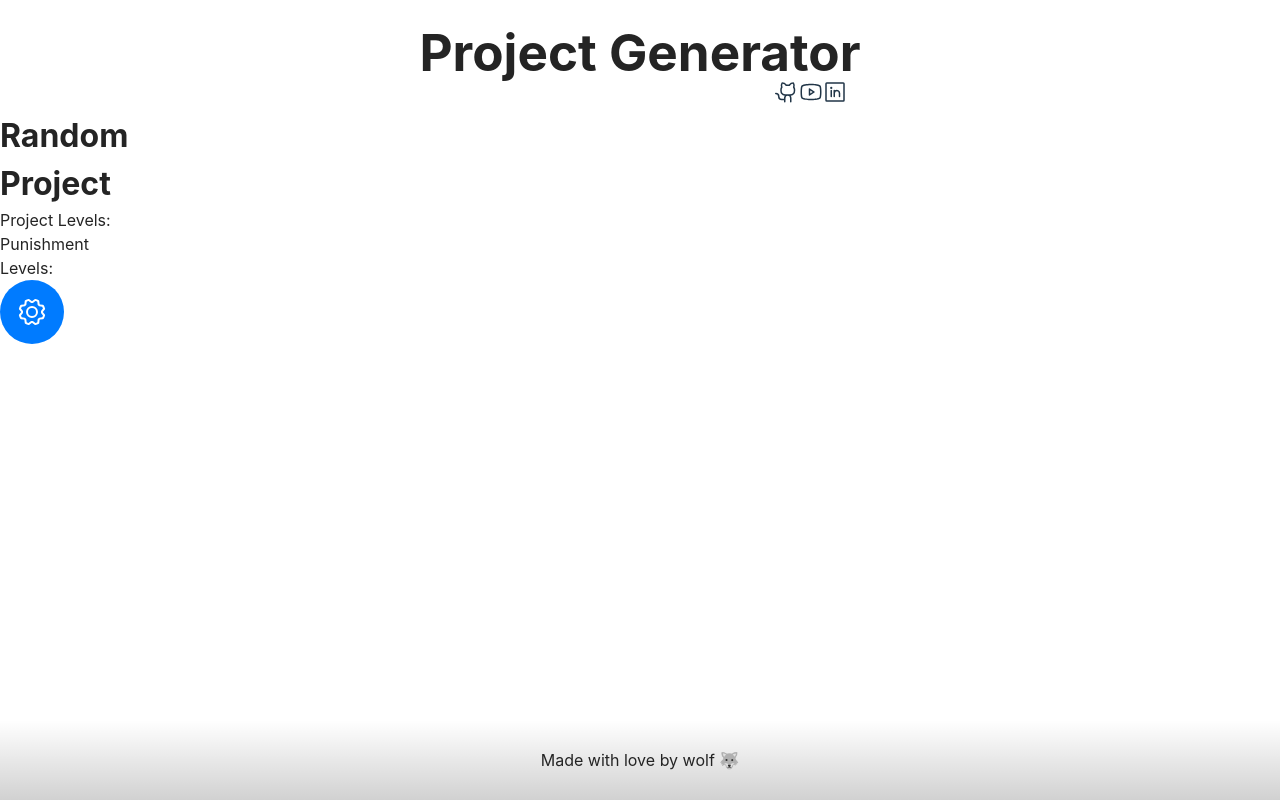
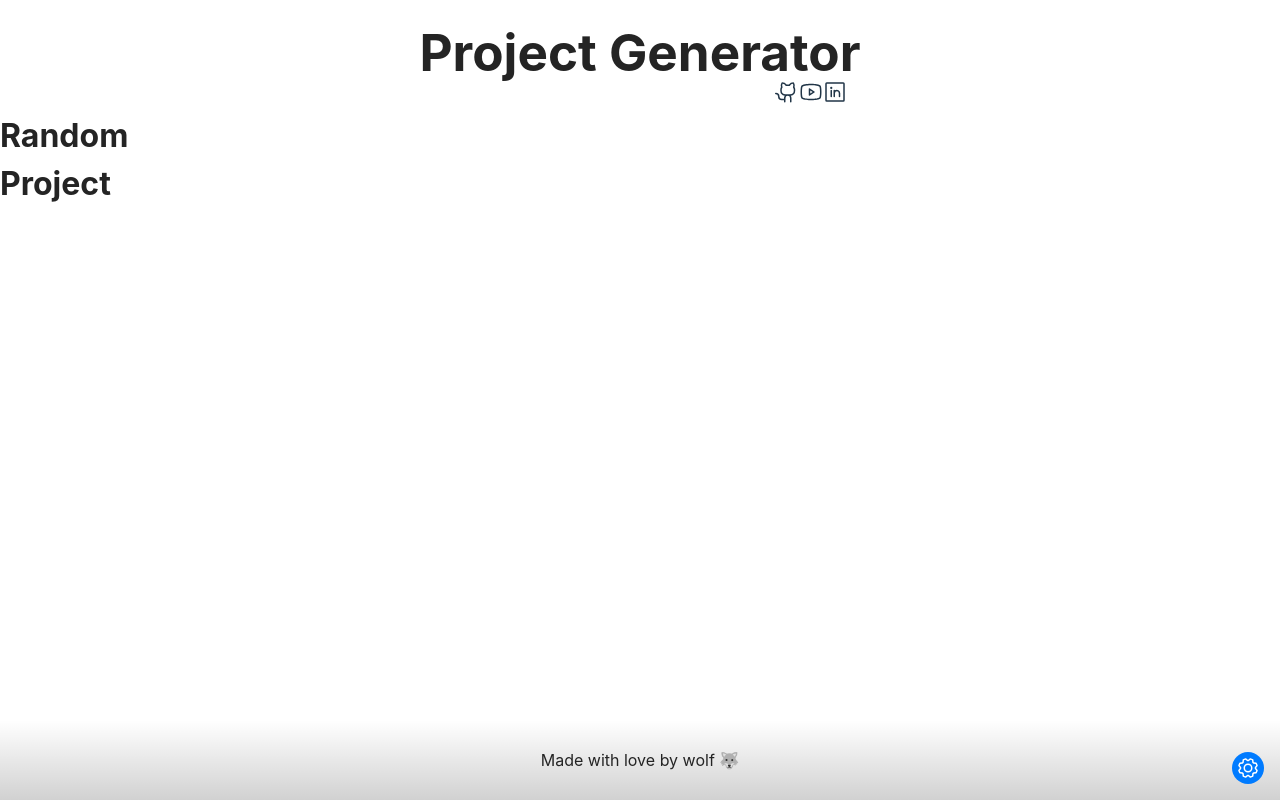
Before and after one commit to MurilloWolf/challenges-gen, a React (Vite) app: page /random-project in a window 1280 px wide. Built offline with nearby package versions, Linux system fonts and the light colour scheme.

Commit message:
feat: creating setting component style

```diff
--- a/src/components/Settings/index.tsx
+++ b/src/components/Settings/index.tsx
@@ -24,29 +24,34 @@ export default function Settings() {
   };
 
   return (
-    <div className="circle-button-container">
-      <p>Project Levels:{projectLevels.toString()}</p>
-      <p>Punishment Levels:{punishmentLevels.toString()}</p>
-
-      <button
-        type="button"
-        className="circle-button"
-        onClick={() => setShowOptions(!showOptions)}
+    <div className="settings-wrapper">
+      <div
+        className={`options-container settings--${
+          showOptions ? "show" : "hide"
+        }`}
       >
-        <Gear size={32} />
-      </button>
-      {
-        <div className={`other settings--${showOptions ? "show" : "hide"}`}>
-          <fieldset>
-            <legend>Project Difficulty</legend>
+        <fieldset>
+          <legend>Projects</legend>
+          <div className="otptions-levels">
             {generateCheckBox("projectLevels")}
-          </fieldset>
-          <fieldset>
-            <legend>Punishment Difficulty</legend>
+          </div>
+        </fieldset>
+        <fieldset>
+          <legend>Punishments</legend>
+          <div className="otptions-levels">
             {generateCheckBox("punishmentLevels")}
-          </fieldset>
-        </div>
-      }
+          </div>
+        </fieldset>
+      </div>
+      <div className="btn-position">
+        <button
+          type="button"
+          className="circle-button"
+          onClick={() => setShowOptions(!showOptions)}
+        >
+          <Gear size={24} />
+        </button>
+      </div>
     </div>
   );
 }
--- a/src/components/Settings/settings.css
+++ b/src/components/Settings/settings.css
@@ -1,8 +1,62 @@
 
 .settings--show {
-    display: block;
+    display: flex;
 }
 
 .settings--hide {
     display: none;
 }
+
+/* rename circle to settings */
+.settings-wrapper {
+  position: fixed;
+  bottom: 1rem;
+  right: 1rem;
+}
+
+.circle-button {
+  width: 32px;
+  height: 32px;
+  border-radius: 50%;
+  background-color: #007bff;
+  color: #fff;
+  border: none;
+  display: flex;
+  align-items: center;
+  justify-content: center;
+  font-size: 20px;
+  cursor: pointer;
+}
+
+.options-container {
+  background-color: #f9f9f9;
+  padding: 1rem;
+  min-width: 250px;
+  position: relative;
+  bottom: -32px;
+  z-index: -1;
+  border-radius: 14px;
+  box-shadow: 0 0 10px rgba(0, 0, 0, 0.2);
+  flex-flow:column;
+  justify-content: space-around;
+  height: 220px;
+}
+
+.otptions-levels{
+  display: flex;
+  width: 100%;
+  align-items: center;
+  justify-content: space-between;
+}
+
+.btn-position {
+ display: flex;
+ justify-content: flex-end;
+}
+
+input[type="checkbox"] {
+  margin: 0 0.5rem;
+}
+legend {
+  font-size: 18px;
+}
--- a/src/pages/RandomChallenge/randomChallenge.css
+++ b/src/pages/RandomChallenge/randomChallenge.css
@@ -2,42 +2,4 @@
   grid-column: 1/ span 12;
   padding: 2rem;
 
-}.circle-button-container {
-  position: relative;
 }
-
-.circle-button {
-  width: 64px;
-  height: 64px;
-  border-radius: 50%;
-  background-color: #007bff;
-  color: #fff;
-  border: none;
-  display: flex;
-  align-items: center;
-  justify-content: center;
-  font-size: 20px;
-  cursor: pointer;
-}
-
-/* Estilize o container das opções */
-.options-container {
-  background-color: #f9f9f9;
-  border: 1px solid #ddd;
-  padding: 10px;
-  display: flex;
-  flex-direction: column;
-  opacity: 0; /* Começa com opacidade 0 para estar oculto */
-  visibility: hidden; /* Inicialmente, o container está oculto */
-  transition: opacity 0.2s ease, visibility 0s 0.2s;
-}
-
-/* Estilize os selects dentro do container das opções */
-.options-container select {
-  margin-bottom: 10px;
-  padding: 5px;
-}
-.hide {
-  opacity: 0;
-  visibility: hidden;
-}
```
